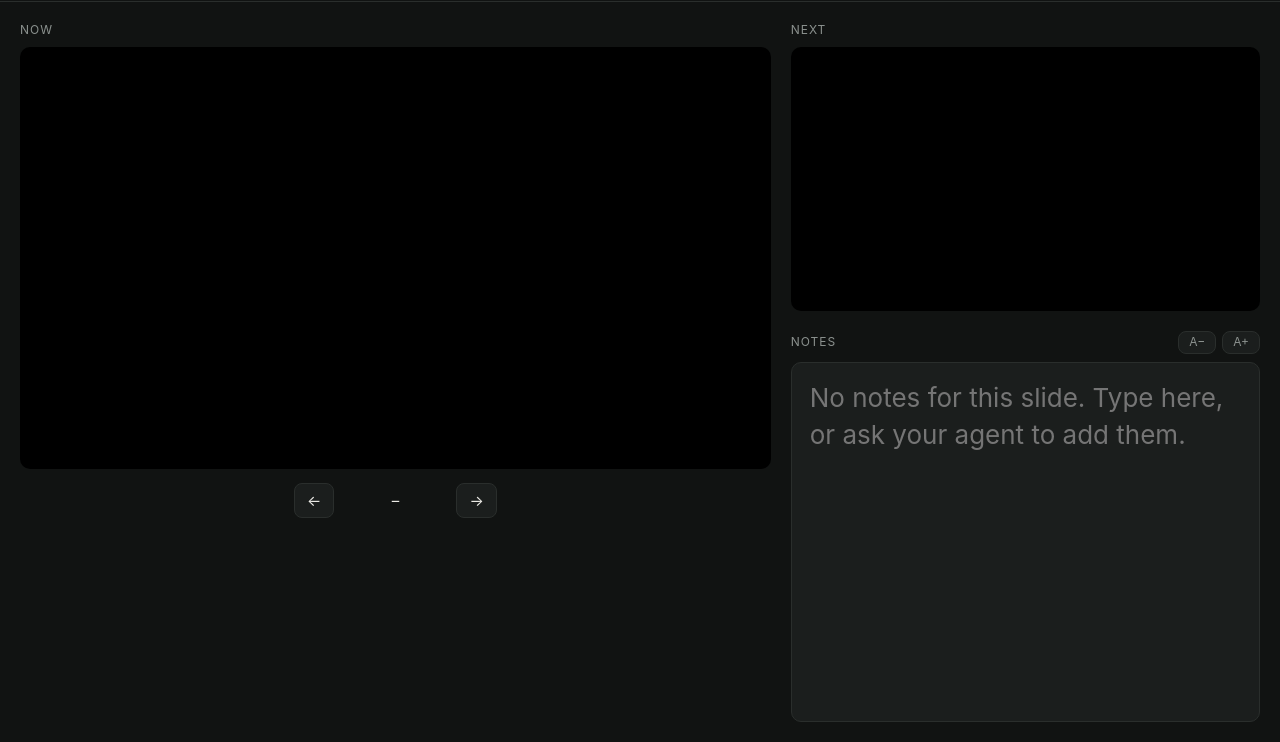
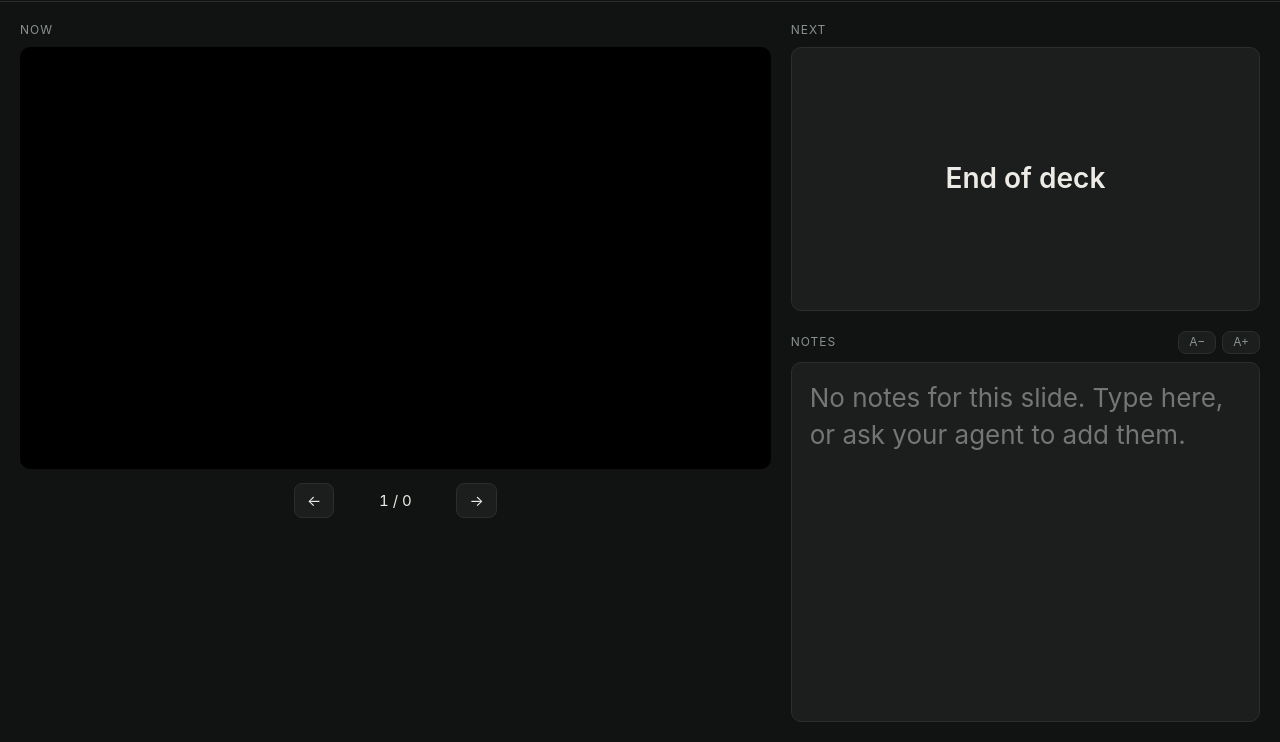
Before and after one commit to tszaks/lectern, a website: page app/presenter.html in a window 1280 px wide. Shown: the part 58-800 px from the top of the page. Drawn offline with Linux system fonts and the light colour scheme; files whose address does not match are found by name.

Commit message:
Light Next card, website mode, and lectern export

```diff
--- a/app/adapter.js
+++ b/app/adapter.js
@@ -7,7 +7,8 @@
 // When the deck is opened directly (not inside Lectern) it does nothing.
 (() => {
   const frame = window.frameElement;
-  if (!frame || !frame.dataset.role) return;
+  if (!frame || !frame.dataset.role || window.__lectern) return;
+  window.__lectern = true;
   const role = frame.dataset.role; // 'audience' | 'current' | 'preview'
   const post = msg => window.parent.postMessage({ lectern: true, role, ...msg }, location.origin);
 
@@ -63,6 +64,11 @@
     if (!label) { const img = slide.querySelector('img'); label = img ? clean(img.alt) || decodeURIComponent(img.src.split('/').pop()) : ''; }
     return label.length > 70 ? label.slice(0, 67) + '…' : label;
   }
+  // For slides that are just one picture (image decks), the picture's address, for the "Next" card.
+  function imageOf(slide) {
+    const only = slide.children.length === 1 && slide.firstElementChild;
+    return only && only.tagName === 'IMG' ? only.src : '';
+  }
   function hasHiddenSteps(slide) {
     return !!slide.querySelector('.step:not(.shown), .fragment:not(.visible)');
   }
@@ -74,7 +80,7 @@
     const index = currentIndex();
     const state = {
       type: 'state', index, count: all.length, title: document.title,
-      notes: all.map(notesFor), labels: all.map(labelFor), steps: shownSteps(all[index]),
+      notes: all.map(notesFor), labels: all.map(labelFor), images: all.map(imageOf), steps: shownSteps(all[index]),
     };
     const key = JSON.stringify(state);
     if (force || key !== lastSent) { lastSent = key; post(state); }
--- a/app/presenter.html
+++ b/app/presenter.html
@@ -33,9 +33,12 @@
   /* Decks always render at 1920x1080 and are scaled to fit, so every view matches the projector. */
   .screen iframe { position: absolute; left: 50%; top: 50%; width: 1920px; height: 1080px; border: 0;
     transform: translate(-50%, -50%) scale(var(--fit, .25)); }
-  #preview { pointer-events: none; }
-  #end { position: absolute; inset: 0; display: none; place-items: center; color: var(--muted); background: #000; }
-  #end.on { display: grid; }
+  /* "Next" is a light card (title, or the picture for image decks), not a third live copy of the deck. */
+  #nextcard { display: grid; place-items: center; padding: 24px; background: var(--panel); border: 1px solid var(--line); }
+  #nextcard img { position: absolute; inset: 0; width: 100%; height: 100%; object-fit: contain; background: #000; display: none; }
+  #nextcard.image img { display: block; }
+  #nexttext { font: 600 28px/1.25 -apple-system, system-ui, sans-serif; text-align: center; color: var(--text); }
+  #nexttext small { display: block; margin-bottom: 8px; font-size: 13px; font-weight: 500; color: var(--muted); letter-spacing: .06em; text-transform: uppercase; }
   .left { display: flex; flex-direction: column; min-height: 0; }
   #nav { display: flex; align-items: center; justify-content: center; gap: 16px; margin-top: 14px; }
   #count { font-variant-numeric: tabular-nums; min-width: 90px; text-align: center; }
@@ -72,7 +75,7 @@
   <section class="right">
     <div>
       <div class="label">Next</div>
-      <div class="screen"><iframe id="preview" data-role="preview" tabindex="-1"></iframe><div id="end">End of deck</div></div>
+      <div class="screen" id="nextcard"><img id="nextimg" alt=""><div id="nexttext"></div></div>
     </div>
     <div class="notes">
       <div class="label">
@@ -84,18 +87,24 @@
   </section>
 </main>
 <script>
+// On a website, "/presenter" must end in "/" so the relative links below work.
+if (!/^\/(present|audience)\//.test(location.pathname) && !/(\/|\.html)$/.test(location.pathname)) location.replace(location.pathname + '/' + location.search);
 const $ = id => document.getElementById(id);
-const current = $('current'), preview = $('preview'), notesBox = $('notes');
-const deck = decodeURIComponent(location.pathname.split('/')[2] || '');
+const current = $('current'), notesBox = $('notes');
+// LOCAL: run by the Lectern app (bin/lectern.js), which can save notes.md.
+// Otherwise this page sits in a "presenter/" folder inside the deck's own website (for example on Vercel).
+const LOCAL = location.pathname.startsWith('/present/');
+const deck = LOCAL ? decodeURIComponent(location.pathname.split('/')[2] || '') : location.pathname.replace(/presenter\/.*$/, '');
 const api = what => `/api/${what}/${encodeURIComponent(deck)}`;
-const deckUrl = `/deck/${encodeURIComponent(deck)}/`;
+const deckUrl = LOCAL ? `/deck/${encodeURIComponent(deck)}/` : new URL('../', location.href).pathname;
+if (!LOCAL) $('home').hidden = true;
 const bus = new BroadcastChannel('lectern:' + deck);
 const toFrame = (f, m) => f.contentWindow && f.contentWindow.postMessage({ lectern: true, ...m }, location.origin);
 const BLANK_KEYS = ['b', 'B', '.'];
 const NAV_KEYS = ['ArrowRight','ArrowLeft','ArrowUp','ArrowDown','PageDown','PageUp',' ','Enter','Backspace','Home','End'];
 
 let index = 0, steps = 0, count = 0, deckNotes = [], labels = [], title = '', fileNotes = {};
-let black = false, audienceIndex = null, audienceSteps = 0, previewReady = false, restore = null, outlineSent = '';
+let black = false, audienceIndex = null, audienceSteps = 0, images = [], restore = null, outlineSent = '';
 
 // ---------- one place where every action happens ----------
 function act(m) {
@@ -126,37 +135,39 @@
     if (m.type === 'state') onState(m);
     // The presenter leads: when it (re)loads, an open audience window follows it.
     if (m.type === 'ready') bus.postMessage({ type: 'goto', index, steps });
-  } else if (e.source === preview.contentWindow && m.type === 'ready') {
-    previewReady = true; previewIndex = -1; updatePreview();
   }
 });
 
 function onState(s) {
   if (restore) return; // the deck is reloading; keep the old position until it is back
   const moved = s.index !== index || s.count !== count;
-  index = s.index; steps = s.steps; count = s.count; deckNotes = s.notes; labels = s.labels;
+  index = s.index; steps = s.steps; count = s.count; deckNotes = s.notes; labels = s.labels; images = s.images || [];
   if (s.title) { title = s.title; $('title').textContent = title; document.title = 'Presenter · ' + title; }
   $('count').textContent = `${index + 1} / ${count}`;
   if (moved || document.activeElement !== notesBox) showNotes();
-  if (moved) updatePreview();
+  showNext();
   showStatus();
   sendOutline();
 }
 
 // Keep notes.md listing every slide with its title, so an agent can see which note goes where.
 function sendOutline() {
+  if (!LOCAL) return;
   const key = JSON.stringify(labels);
   if (key === outlineSent || !labels.length) return;
   outlineSent = key;
   fetch(api('notes'), { method: 'PUT', body: JSON.stringify({ outline: labels, title }) });
 }
 
-let previewIndex = -1;
-function updatePreview() {
-  if (!previewReady || previewIndex === index + 1) return;
-  previewIndex = index + 1;
-  $('end').classList.toggle('on', previewIndex >= count);
-  if (previewIndex < count) toFrame(preview, { type: 'goto', index: previewIndex });
+function showNext() {
+  const n = index + 1, card = $('nextcard'), text = $('nexttext');
+  card.classList.toggle('image', !!images[n]);
+  if (images[n]) $('nextimg').src = images[n];
+  text.replaceChildren();
+  if (n >= count) { text.textContent = 'End of deck'; return; }
+  const small = document.createElement('small');
+  small.textContent = `Slide ${n + 1}`;
+  text.append(small, labels[n] || '');
 }
 
 function showStatus() {
@@ -180,12 +191,19 @@
   $('saved').textContent = '· saving…';
   clearTimeout(saveTimer);
   saveTimer = setTimeout(() => {
+    if (!LOCAL) { // a website cannot save files, so typed notes stay in this browser
+      try { localStorage.setItem('lectern-notes:' + deck, JSON.stringify(fileNotes)); $('saved').textContent = '· saved on this computer'; }
+      catch { $('saved').textContent = '· could not save'; }
+      return;
+    }
     fetch(api('notes'), { method: 'PUT', body: JSON.stringify({ slide, text }) })
       .then(r => { $('saved').textContent = r.ok ? '· saved to notes.md' : '· could not save'; })
       .catch(() => { $('saved').textContent = '· could not save'; });
   }, 600);
 });
-const loadNotes = () => fetch(api('notes')).then(r => r.json()).then(d => {
+const loadNotes = () => (LOCAL ? fetch(api('notes')).then(r => r.json())
+  : Promise.resolve().then(() => ({ notes: JSON.parse(localStorage.getItem('lectern-notes:' + deck) || '{}') })).catch(() => ({}))
+).then(d => {
   fileNotes = d.notes || {};
   if (document.activeElement !== notesBox) showNotes();
 });
@@ -203,7 +221,7 @@
 
 // ---------- live updates when an agent edits the deck or notes.md ----------
 let version = null;
-setInterval(() => {
+if (LOCAL) setInterval(() => {
   fetch(api('version')).then(r => r.json()).then(v => {
     if (version && v.slides !== version.slides) reloadDeck();
     if (version && v.notes !== version.notes && document.activeElement !== notesBox) loadNotes();
@@ -212,8 +230,8 @@
 }, 2000);
 function reloadDeck() {
   restore = { index, steps };
-  previewReady = false; outlineSent = '';
-  current.src = current.src; preview.src = preview.src;
+  outlineSent = '';
+  current.src = current.src;
   bus.postMessage({ type: 'reload' });
 }
 
@@ -246,17 +264,28 @@
 });
 $('next').onclick = () => send({ type: 'key', key: 'ArrowRight' });
 $('prev').onclick = () => send({ type: 'key', key: 'ArrowLeft' });
-$('open').onclick = () => window.open('/audience/' + encodeURIComponent(deck), 'lectern-audience-' + deck, 'popup,width=1280,height=720');
+$('open').onclick = () => window.open(LOCAL ? '/audience/' + encodeURIComponent(deck) : 'audience.html', 'lectern-audience-' + deck, 'popup,width=1280,height=720');
 
 // ---------- scale each 1920x1080 deck view to its box ----------
 const fitObserver = new ResizeObserver(entries => entries.forEach(e => {
   const r = e.contentRect;
   e.target.style.setProperty('--fit', Math.min(r.width / 1920, r.height / 1080));
 }));
-document.querySelectorAll('.screen').forEach(el => fitObserver.observe(el));
+fitObserver.observe(current.parentElement);
 
 // ---------- start ----------
-loadNotes().finally(() => { current.src = deckUrl; preview.src = deckUrl; });
+// On a website there is no server to add the adapter to the deck, so add it here (same website, so this is allowed).
+function addAdapter(frame) {
+  frame.addEventListener('load', () => {
+    const w = frame.contentWindow;
+    if (LOCAL || !w || w.__lectern) return;
+    const s = w.document.createElement('script');
+    s.src = new URL('adapter.js', location.href).href;
+    w.document.head.appendChild(s);
+  });
+}
+addAdapter(current);
+loadNotes().finally(() => { current.src = deckUrl; });
 showStatus();
 </script>
 </body>
```
Also changed, not shown: app/audience.html (+13 -3 lines), bin/lectern.js (+14 -1 lines).
